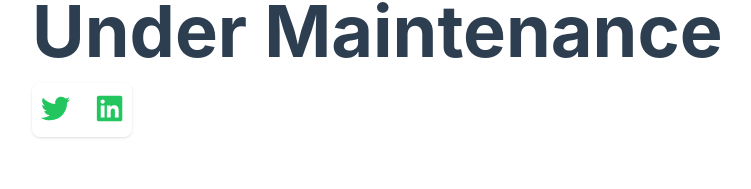
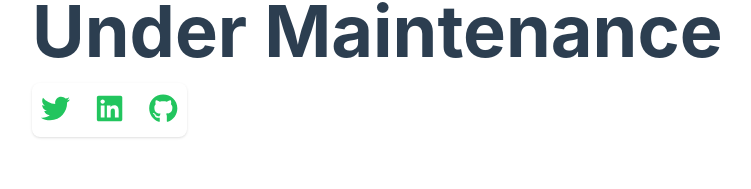
Before and after one commit to NekoFluff/NekoFluff.github.io, a Vue app: page / in a window 1280 px wide. Shown: the part 96-285 px from the top of the page, without its empty margins (0-751 px from the left). Built offline with nearby package versions, Linux system fonts and the light colour scheme.

Commit message:
chore: add github link

```diff
--- a/src/components/SocialMediaBar.vue
+++ b/src/components/SocialMediaBar.vue
@@ -11,6 +11,9 @@
             <a href="https://www.linkedin.com/in/alex-nou-271323138/" target="_blank" rel="noopener noreferrer">
                 <font-awesome-icon icon="fa-brands fa-linkedin fa-lg" transform="grow-15" />
             </a>
+            <a href="https://github.com/NekoFluff" target="_blank" rel="noopener noreferrer">
+                <font-awesome-icon icon="fa-brands fa-github fa-lg" transform="grow-15" />
+            </a>
         </nav>
     </div>
 </template>
--- a/src/main.ts
+++ b/src/main.ts
@@ -14,10 +14,10 @@
 
 /* import specific icons */
 import { faTrash, faArrowUp } from '@fortawesome/free-solid-svg-icons'
-import { faTwitter, faLinkedin } from '@fortawesome/free-brands-svg-icons'
+import { faTwitter, faLinkedin, faGithub } from '@fortawesome/free-brands-svg-icons'
 
 /* add icons to the library */
-library.add(faTrash, faArrowUp, faTwitter, faLinkedin)
+library.add(faTrash, faArrowUp, faTwitter, faLinkedin, faGithub)
 
 const app = createApp(App);
 
```
